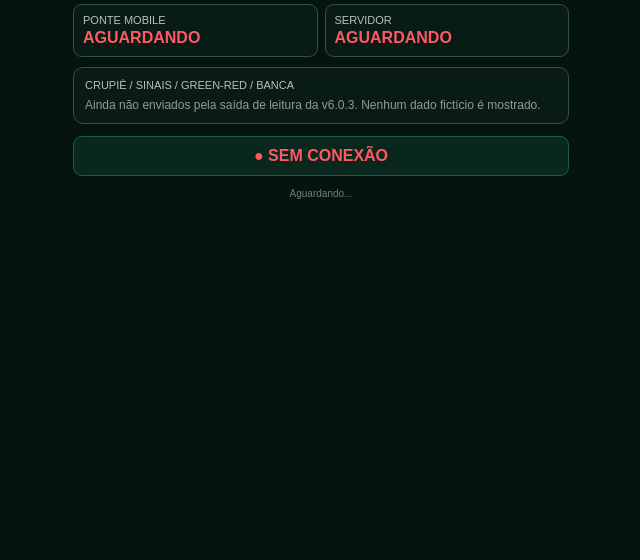
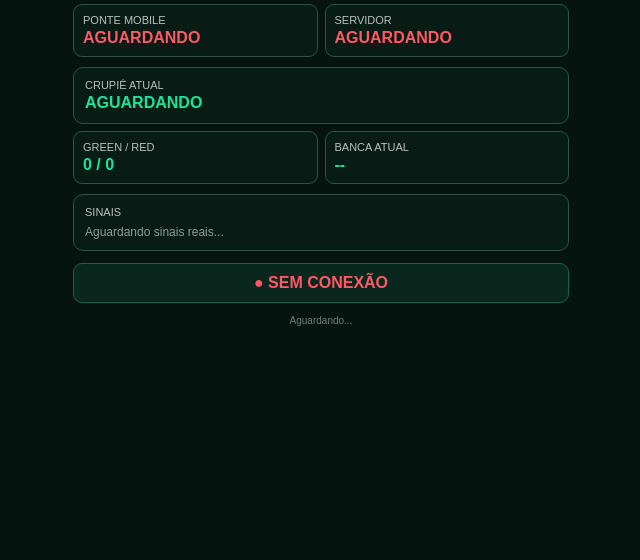
Before and after one commit to ricardoluisdelima100-dotcom/roulette-api, a website: page index.html in a window 1280 px wide. Shown: the part 240-800 px from the top of the page, without its empty margins (319-959 px from the left). Drawn offline with Linux system fonts and the light colour scheme; no server answers.

Commit message:
Update index.html

```diff
--- a/index.html
+++ b/index.html
@@ -22,7 +22,7 @@
 </head>
 <body>
 <div class="app">
- <div class="topo"><div class="titulo">ROULETTE ANALYZER <span class="versao">MOBILE</span></div><div class="subtitulo">Dados reais recebidos da v6.0.3</div></div>
+ <div class="topo"><div class="titulo">ROULETTE ANALYZER <span class="versao">MOBILE</span></div><div class="subtitulo">Dados reais recebidos da v6.0.4</div></div>
  <div class="secao"><div class="label">ÚLTIMO RESULTADO</div><div id="resultado" class="resultado">--</div><div id="historico" class="historico"></div></div>
  <div class="grid">
   <div class="card"><div class="nome">LEITOR DA MESA</div><div id="leitor" class="off">AGUARDANDO</div></div>
@@ -30,7 +30,12 @@
   <div class="card"><div class="nome">PONTE MOBILE</div><div id="ponte" class="off">AGUARDANDO</div></div>
   <div class="card"><div class="nome">SERVIDOR</div><div id="servidor" class="off">AGUARDANDO</div></div>
  </div>
- <div class="bloco"><div class="nome">CRUPIÊ / SINAIS / GREEN-RED / BANCA</div><div class="aviso">Ainda não enviados pela saída de leitura da v6.0.3. Nenhum dado fictício é mostrado.</div></div>
+ <div class="bloco"><div class="nome">CRUPIÊ ATUAL</div><div id="crupie" class="ok">AGUARDANDO</div></div>
+ <div class="grid" style="margin-top:7px">
+  <div class="card"><div class="nome">GREEN / RED</div><div id="greenred" class="ok">0 / 0</div></div>
+  <div class="card"><div class="nome">BANCA ATUAL</div><div id="banca" class="ok">--</div></div>
+ </div>
+ <div class="bloco"><div class="nome">SINAIS</div><div id="sinais" class="aviso">Aguardando sinais reais...</div></div>
  <div id="status" class="status off">● CONECTANDO</div>
  <div id="rodape" class="rodape">Aguardando...</div>
 </div>
@@ -47,6 +52,12 @@ async function atualizar(){
   const h=document.getElementById("historico");h.innerHTML="";
   (Array.isArray(d.historico)?d.historico:[]).slice(0,30).forEach(x=>{const b=document.createElement("div");b.className="bola "+cor(Number(x));b.textContent=x;h.appendChild(b)});
   st("leitor",!!d.diagnosticos?.leitor);st("extensao",!!d.diagnosticos?.extensao);st("ponte",!!d.diagnosticos?.ponte);st("servidor",true);
+  const m=d.mobile||{}, dealer=m.dealer||{}, fin=m.finance||{}, sig=m.signals||{};
+  const dc=dealer.current; document.getElementById("crupie").textContent=(dc&&typeof dc==="object"?(dc.nome||dc.name||dc.dealer||"AGUARDANDO"):dc)||"AGUARDANDO";
+  document.getElementById("greenred").textContent=String(fin.greens??0)+" / "+String(fin.reds??0);
+  const bv=Number(fin.bankrollEstimated);document.getElementById("banca").textContent=Number.isFinite(bv)?bv.toLocaleString("pt-BR",{style:"currency",currency:"BRL"}):"--";
+  const ativos=Array.isArray(sig.active)?sig.active:(sig.active&&typeof sig.active==="object"?Object.values(sig.active):[]); const lista=ativos.length?ativos:(Array.isArray(sig.list)?sig.list:[]);
+  document.getElementById("sinais").textContent=lista.length?lista.slice(0,5).map(x=>typeof x==="string"?x:(x?.nome||x?.name||x?.strategy||"Sinal ativo")).join(" • "):"Nenhum sinal ativo";
   const s=document.getElementById("status");s.textContent=d.online?"● ANALYZER ONLINE":"● ANALYZER OFFLINE";s.className=d.online?"status ok":"status off";
   document.getElementById("rodape").textContent=(d.horario?"Último giro: "+d.horario:"Aguardando resultado")+(d.seq!=null?" | seq "+d.seq:"");
  }catch(e){st("servidor",false);const s=document.getElementById("status");s.textContent="● SEM CONEXÃO";s.className="status off"}
```
